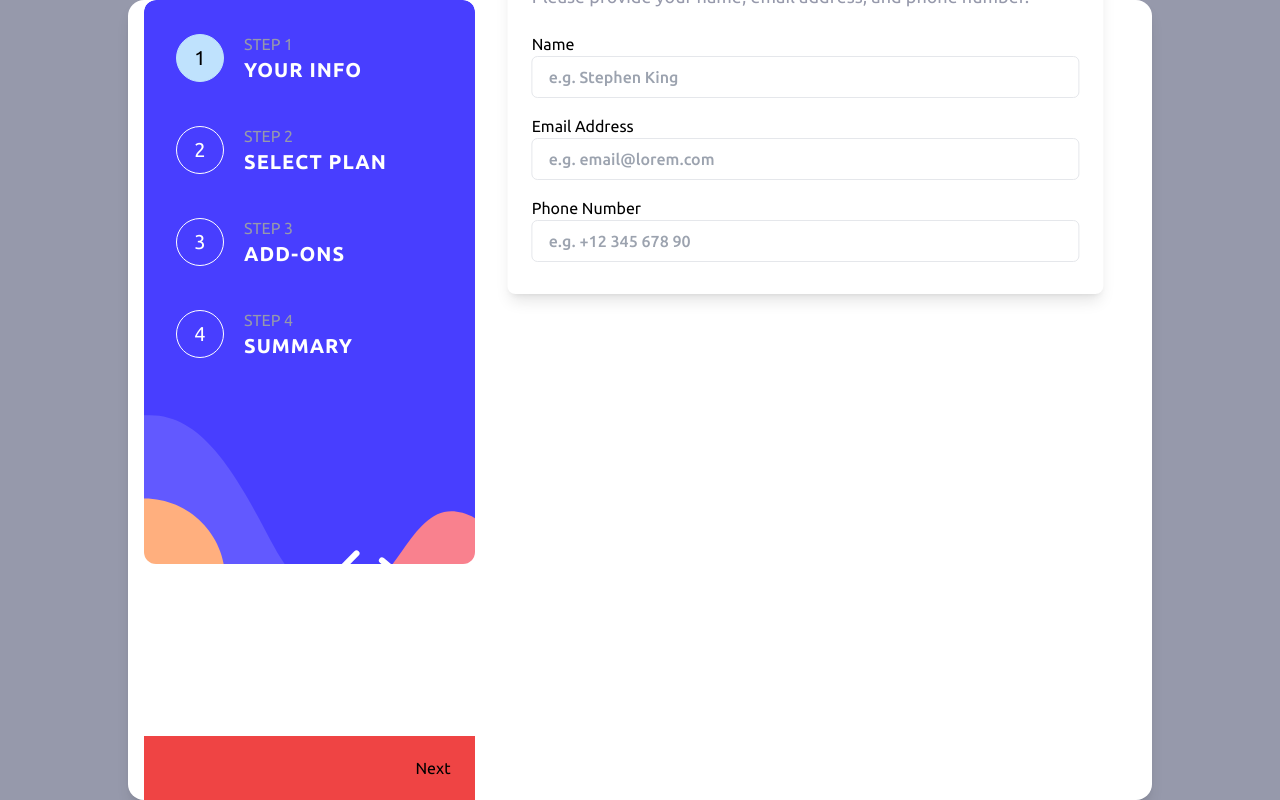
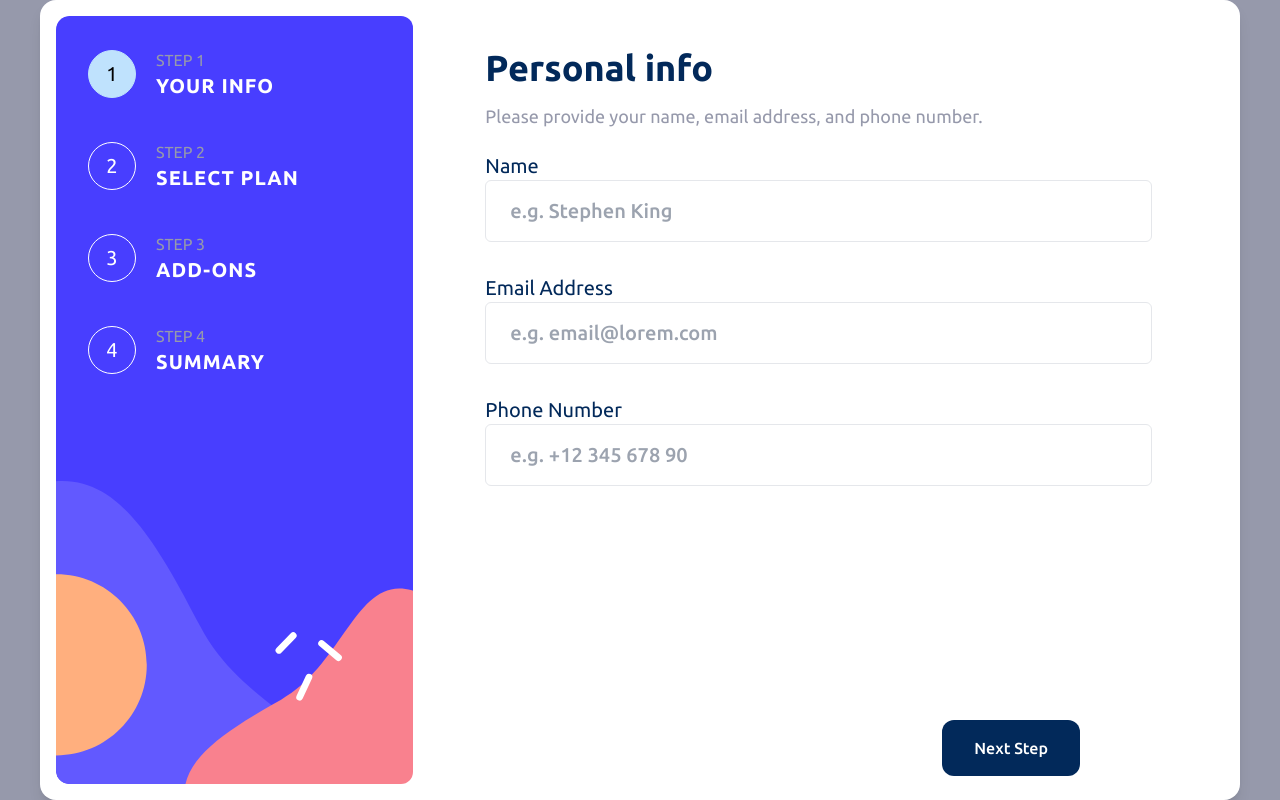
Before and after one commit to DBryja/multi-step-form, a React (Create React App) app: page / in a window 1280 px wide. Built offline with nearby package versions, Linux system fonts and the light colour scheme.

Commit message:
Add desktop styling

```diff
--- a/src/App.tsx
+++ b/src/App.tsx
@@ -9,6 +9,7 @@ import TextInput from "./components/inputs/TextInput";
 import RadioInput from "./components/inputs/RadioInput";
 import PayToggle from "./components/inputs/PayToggle";
 import CheckboxInput from "./components/inputs/CheckboxInput";
+import ButtonsBar from "./components/inputs/ButtonsBar";
 
 const menuSteps: IStepMenuItem[] = [
   {
@@ -262,7 +263,36 @@ function App() {
     {
       stepName: "Finishing up",
       stepDesc: "Double-check everything looks OK before confirming.",
-      fields: [],
+      fields: [
+        (key) => (
+          <Controller
+            key={key}
+            name="addOns"
+            control={control}
+            render={() => (
+              <CheckboxInput
+                name="addOns"
+                label={AddOns.OS}
+                heading="Online service"
+                desc="Access to multiplayer games"
+                price={1}
+              />
+            )}
+          />
+        ),
+        (key) => (
+          <div
+            key={key}
+            onClick={() => {
+              const formData = new FormData(document.querySelector("#form") as HTMLFormElement);
+              const values = [...formData.entries()];
+              console.log(values);
+            }}
+          >
+            AAAA
+          </div>
+        ),
+      ],
       menuItem: menuSteps[3],
     },
   ];
@@ -271,39 +301,19 @@ function App() {
 
   return (
     <div className="min-h-screen flex flex-row justify-center items-center bg-cgray-400">
-      <div className="w-full max-md:min-h-screen md:p-4 md:h-screen md:max-h-[800px] md:max-w-[1024px] bg-white md:flex md:items-center md:rounded-2xl md:shadow-lg">
-        <div className="min-h-screen w-full grid max-md:grid-rows-[min-content_1fr_min-content] md:grid-cols-[1fr_2fr]">
+      <div className="w-full max-md:min-h-screen md:p-4 md:h-screen md:max-h-[800px] md:max-w-[1200px] bg-white md:flex md:items-center md:rounded-2xl md:shadow-lg">
+        <div className="max-md:min-h-screen w-full grid max-md:grid-rows-[min-content_1fr_min-content] md:grid-cols-[1fr_2fr] md:grid-rows-[1fr_60px] md:h-full md:relative md:gap-x-12 md:pr-12">
           <StepMenu menuSteps={menuSteps} onClick={goTo} currentStep={currentStep} />
-          <form onSubmit={handleSubmit(onSubmit)} id="form" className="relative max-h-[500px] transition">
+          <form onSubmit={handleSubmit(onSubmit)} id="form" className="relative max-md:max-h-[500px] transition">
             <FormPage step={steps[currentStep]} />
           </form>
-          <div className="w-full h-16 bg-red-500 flex flex-row justify-between place-self-end px-6">
-            {currentStep === 0 ? (
-              <div />
-            ) : (
-              <button
-                onClick={(e) => {
-                  e.preventDefault();
-                  back();
-                }}
-              >
-                Back
-              </button>
-            )}
-
-            {currentStep === steps.length - 1 ? (
-              <input type="submit" value="Submit" onClick={() => console.log(formState.errors)} form="form" />
-            ) : (
-              <button
-                onClick={(e) => {
-                  e.preventDefault();
-                  next();
-                }}
-              >
-                Next
-              </button>
-            )}
-          </div>
+          <ButtonsBar
+            currentStep={currentStep}
+            length={menuSteps.length}
+            errors={formState.errors}
+            next={next}
+            back={back}
+          />
         </div>
       </div>
     </div>
--- a/src/components/FormPage.tsx
+++ b/src/components/FormPage.tsx
@@ -1,14 +1,21 @@
 import { IStep } from "../interfaces";
+import classNames from "classnames";
+
 interface IFormPage {
   step: IStep;
 }
 
 export default function FormPage({ step }: IFormPage) {
+  const isPlan = step.menuItem.listpos === 1 && window.innerWidth > 768; //yes i know its a terrible way to handle this
+  const classes = classNames("", {
+    "md:h-full md:grid md:grid-cols-3 md:grid-rows-[250px_200px] md:gap-x-8": isPlan,
+    "flex flex-col gap-4 md:gap-8": !isPlan,
+  });
   return (
-    <div className="relative -top-24 left-1/2 -translate-x-1/2 w-[90%] bg-white px-6 py-8 rounded-lg shadow-lg">
-      <h1 className="text-2xl font-bold mb-4 text-cblue-600">{step.stepName}</h1>
+    <div className="relative -top-24 left-1/2 -translate-x-1/2 w-[90%] bg-white px-6 py-8 rounded-lg shadow-lg text-cblue-600 md:static md:translate-x-0 md:w-full md:shadow-none md:bg-transparent">
+      <h1 className="text-2xl font-bold mb-4 md:text-4xl">{step.stepName}</h1>
       <p className="text-cgray-400 leading-6 text-lg mb-6 font-regular">{step.stepDesc}</p>
-      <div className="flex flex-col gap-4">{step.fields.map((inputFn, index) => inputFn(index))}</div>
+      <div className={classes}>{step.fields.map((inputFn, index) => inputFn(index))}</div>
     </div>
   );
 }
--- a/src/components/StepMenu.tsx
+++ b/src/components/StepMenu.tsx
@@ -8,7 +8,7 @@ interface IStepMenu {
 }
 export default function StepMenu({ menuSteps, onClick, currentStep }: IStepMenu) {
   return (
-    <div className="max-md:bg-sidebarMobile w-full h-48 bg-cover flex flex-row px-12 py-8 justify-center items-top gap-4 md:bg-sidebarDesktop md:flex-col md:h-full md:justify-start md:items-start md:p-8 md:rounded-xl md:gap-10">
+    <div className="max-md:bg-sidebarMobile w-full h-48 bg-cover flex flex-row px-12 py-8 justify-center items-top gap-4 md:bg-sidebarDesktop md:flex-col md:h-full md:justify-start md:items-start md:p-8 md:rounded-xl md:gap-10 md:row-span-2">
       {menuSteps.map((step) => (
         <StepMenuItem step={step} onClick={onClick} current={currentStep} key={step.listpos} />
       ))}
--- /dev/null
+++ b/src/components/inputs/ButtonsBar.tsx
@@ -0,0 +1,46 @@
+interface IButtonsBar {
+  currentStep: number;
+  length: number;
+  errors: any;
+  back: () => void;
+  next: () => void;
+}
+export default function ButtonsBar({ currentStep, length, errors, back, next }: IButtonsBar) {
+  return (
+    <div className="w-full pb-2 h-16 flex flex-row justify-between place-self-end px-8 md:px-24 font-medium">
+      {currentStep === 0 ? (
+        <div />
+      ) : (
+        <button
+          onClick={(e) => {
+            e.preventDefault();
+            back();
+          }}
+          className="bg-cgray-200 px-8 rounded-xl cursor-pointer"
+        >
+          Go Back
+        </button>
+      )}
+
+      {currentStep === length - 1 ? (
+        <input
+          type="submit"
+          value="Submit"
+          onClick={() => console.log(errors)}
+          form="form"
+          className="bg-cblue-700 px-8 text-white rounded-xl cursor-pointer transition-opacity hover:opacity-95"
+        />
+      ) : (
+        <button
+          onClick={(e) => {
+            e.preventDefault();
+            next();
+          }}
+          className="bg-cblue-600 px-8 text-white rounded-xl transition-opacity hover:opacity-95"
+        >
+          Next Step
+        </button>
+      )}
+    </div>
+  );
+}
--- a/src/components/inputs/PayToggle.tsx
+++ b/src/components/inputs/PayToggle.tsx
@@ -1,6 +1,5 @@
 import classNames from "classnames";
 import Toggle from "./Toggle";
-import { PayingMethod } from "../../interfaces";
 
 interface IPayToggle {
   isActive: boolean;
@@ -16,12 +15,12 @@ export default function PayToggle({ isActive, onClick }: IPayToggle) {
     "text-cblue-600": isActive,
   });
   return (
-    <div className="flex justify-center items-center">
+    <div className="flex justify-center items-center md:col-span-3 md:w-80 md:justify-self-center md:scale-110 ">
       <input type="checkbox" name="payinhMethod" className="hidden" />
       <label
         htmlFor="payingMethod"
         onClick={onClick}
-        className="flex flex-row w-full justify-evenly [&>p]:leading-8 [&>*]:pointer-events-none"
+        className="flex flex-row w-full justify-evenly [&>p]:leading-8 [&>*]:pointer-events-none md:cursor-pointer md:bg-cgray-200 py-4 rounded-xl"
       >
         <p className={leftClasses}>Monthly</p>
         <Toggle isActive={isActive} />
--- a/src/components/inputs/RadioInput.tsx
+++ b/src/components/inputs/RadioInput.tsx
@@ -26,11 +26,16 @@ export default function RadioInput({
   ...rest
 }: IRadioInput) {
   const isChecked = currentPlan === label;
-  const classes = classNames("w-full h-full flex flex-row p-4 border rounded-2xl gap-4 [&>*]:pointer-events-none", {
-    "border-cgray-300": !isChecked,
-    "bg-cgray-200": isChecked,
-    "border-cblue-600": isChecked,
-  });
+  const classes = classNames(
+    "w-full h-full flex max-md:flex-row p-4 border rounded-2xl gap-4 transition-all duration-300 cursor-pointer [&>*]:pointer-events-none md:flex-col md:gap-8",
+    {
+      "border-cgray-300": !isChecked,
+      "bg-cgray-200": isChecked,
+      "border-cblue-600": isChecked,
+      "scale-95": isChecked,
+      "hover:bg-cgray-200": !isChecked,
+    }
+  );
   const isYearly = payingMethod === PayingMethod.YEAR;
   const extraClasses = classNames("text-base text-cblue-600 transition-all origin-top", {
     "scale-y-0": !isYearly,
@@ -41,10 +46,12 @@ export default function RadioInput({
     <div className="pointer">
       <input className="hidden" type="radio" value={label} name={name} checked={isChecked} {...rest} readOnly />
       <label htmlFor={label} className={classes} data-value={label} onClick={onClick}>
-        {img && <img src={img.src} alt={img.alt} />}
+        {img && <img src={img.src} alt={img.alt} className="md:w-1/2 self-center" />}
         <div className="flex flex-col">
-          <h2 className="text-l font-bold capitalize text-cblue-600">{label}</h2>
-          <p className="text-cgray-400">{payingMethod === PayingMethod.MON ? `$${priceM}/mo` : `$${priceY}/yr`}</p>
+          <h2 className="text-l font-bold capitalize text-cblue-600 md:text-2xl">{label}</h2>
+          <p className="text-cgray-400 md:text-xl">
+            {payingMethod === PayingMethod.MON ? `$${priceM}/mo` : `$${priceY}/yr`}
+          </p>
           <p className={extraClasses}>{extra}</p>
         </div>
       </label>
--- a/src/components/inputs/TextInput.tsx
+++ b/src/components/inputs/TextInput.tsx
@@ -9,8 +9,13 @@ interface ITextInput {
 }
 
 export default function TextInput({ name, label, placeholder, isValid, ...rest }: ITextInput) {
-  const inputClasses = classNames("font-medium text-base border p-2 pl-4 rounded-md", { "text-cred-400": !isValid });
-  const labelClasses = classNames("text-base font-normal", { "text-cred-400": !isValid });
+  const inputClasses = classNames(
+    "font-medium text-base border p-2 pl-4 rounded-md text-lg md:text-xl md:p-4 md:pl-6",
+    {
+      "text-cred-400": !isValid,
+    }
+  );
+  const labelClasses = classNames("text-base font-normal text-lg md:text-xl", { "text-cred-400": !isValid });
   return (
     <div className="flex flex-col">
       <label className={labelClasses}>{label}</label>
```
Also changed, not shown: src/components/inputs/CheckboxInput.tsx (+5 -5 lines), tsconfig.json (+3 -9 lines).
